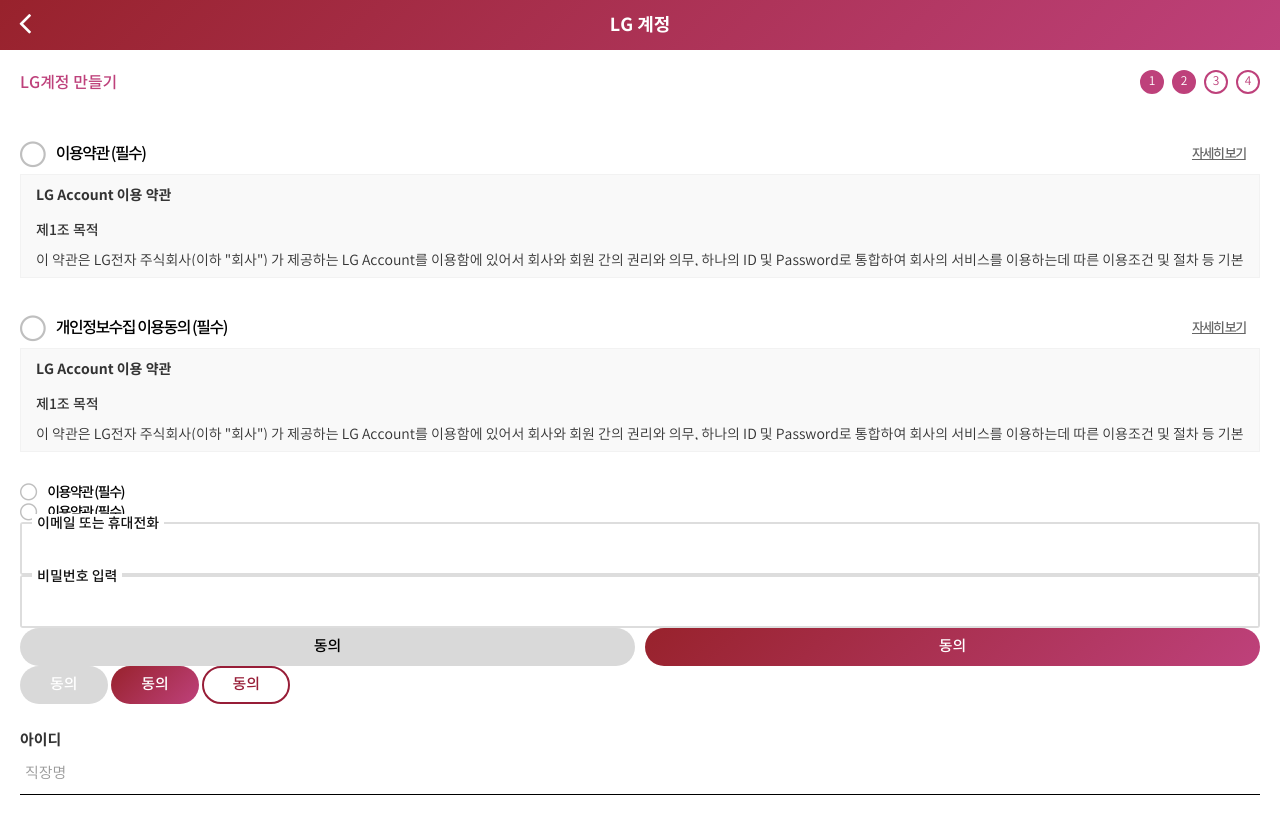
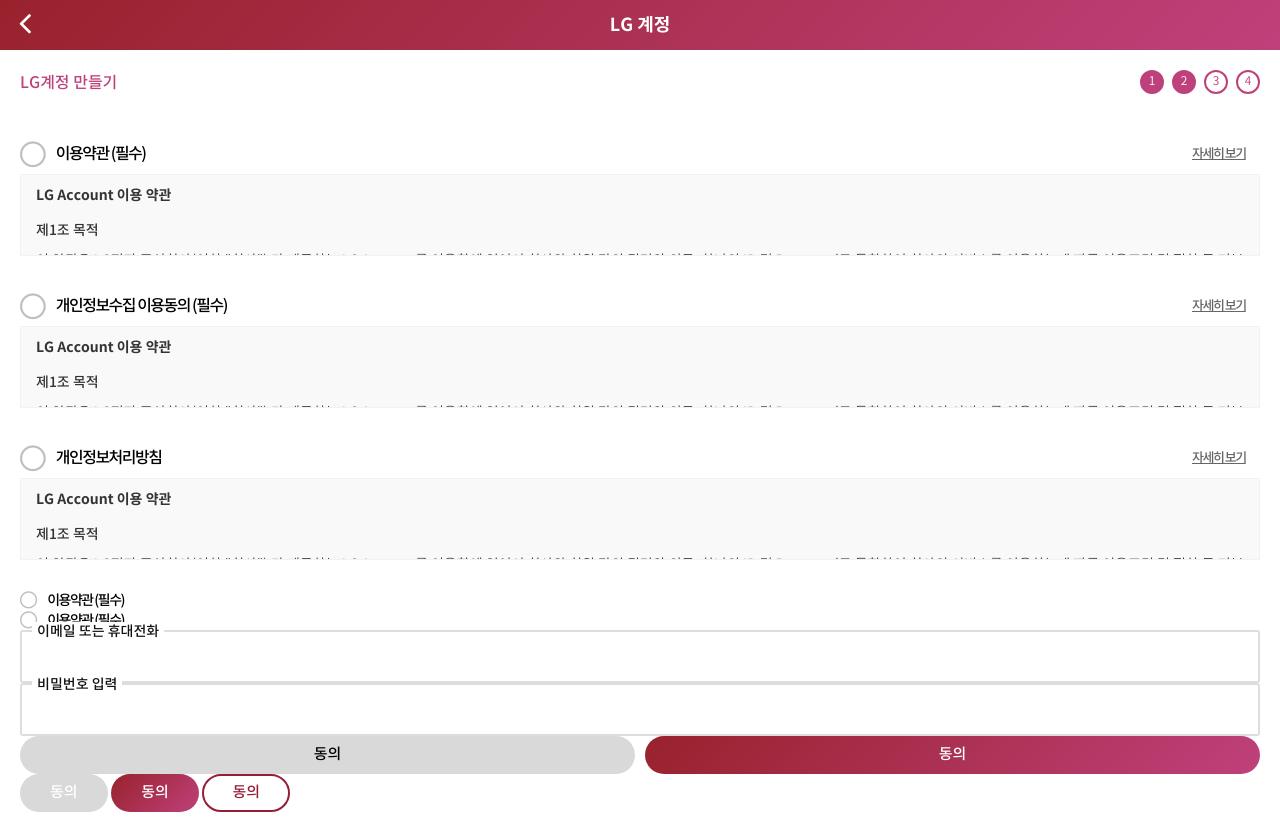
Before and after one commit to Redpillar/las, a plain HTML site: page html/LAS_01_0002.html in a window 1280 px wide. Shown: the top 818 px of the page. Drawn offline with Linux system fonts and the light colour scheme.

Commit message:
update05

```diff
--- a/css/common_ui.css
+++ b/css/common_ui.css
@@ -121,8 +121,8 @@ input[type='text']::placeholder{font-size:1.5rem; color:#bdbdbd}
 .clause-list-box > ul > li + li{margin-top:3rem;}
 .both-layout-box{/* padding:0 0 0 4.5rem; */}
 .both-layout-box .alink-line{margin-bottom:0.8rem;}
-.area-clause{height:8rem;padding:1.1rem 1.5rem;border:0.1rem solid #f2f2f2;overflow-y: scroll;background:#f9f9f9;}
-.area-clause .innerWrap{overflow-y: auto;height:100%;display:-webkit-box;-webkit-line-clamp:6;-webkit-box-orient:vertical;text-overflow:ellipsis;}
+.area-clause{height:8rem;border:0.1rem solid #f2f2f2;overflow-y: scroll;background:#f9f9f9;}
+.area-clause .innerWrap{overflow-y: auto;height:calc(100% - 2.2rem); padding:1.1rem 1.5rem}
 .area-clause h1, .area-clause h2, .area-clause p{display:block; width:100%; height:auto; padding:0; margin:0;}
 .area-clause h1{padding:0 0 1.5rem 0; font-size:1.4rem; font-weight:bold;}
 .area-clause h2{padding:0 0 1rem 0;font-size: 1.4rem;font-weight:normal;}
--- a/html/LAS_01_0002.html
+++ b/html/LAS_01_0002.html
@@ -63,6 +63,31 @@
                     </li>
                     <li>
                         <label  class="check-box-label fill">개인정보수집 이용동의 (필수)
+                            <input type="checkbox">
+                            <a href="#javascript:;" class="alink-line">자세히 보기</a>
+                        </label>
+                        <div class="both-layout-box">
+
+                            <div class="area-clause">
+                                <div class="innerWrap">
+                                    <h1>LG Account 이용 약관</h1>
+                                    <h2>제1조 목적</h2>
+                                    <p>이 약관은 LG전자 주식회사(이하 "회사") 가 제공하는 LG Account를 이용함에 있어서 회사와 회원 간의 권리와 의무, 하나의 ID 및 Password로 통합하여 회사의 서비스를 이용하는데 따른 이용조건 및 절차 등 기본적인 사항을 규정함을 목적으로 합니다.</p>
+                                    <h2>제2조 약관의 효력 및 변경</h2>
+                                    <p>1. 이 약관은 LG Account에 가입하고, 회사의 서비스를 이용하고자 하는 모든 이용자에 대해 그 효력을 발생합니다. 2. 회사는 관련 법령을 위반하지 않는 범위 내에서 이 약관을 개정할 수 있습니다. 회사가 약관을 개정하는 경우, 개정된 약관의 적용일자 및 개정사유를 명시하여 현행약관과 함께 서비스의 초기화면 등에 그 적용일자 7일 전부터 적용일자 전일까지 공지합니다. 다만, 회원의 권리ᆞ의무에 중대한 영향을 주는 변경인 경우에는 그 적용일자 30일 전부터 적용일자 전일까지 공지합니다.
+                                        3. 회사가 위 2항에 따라 개정된 약관을 공지하면서 "개정일자 적용 이전까지 회원이 명시적으로 거부의 의사표시를 하지 않는 경우 회원이 개정약관에 동의한 것으로 봅니다."라는 취지를 명확하게 공지하였음에도 회원이 명시적으로 거부의 의사표시를 하지 않은 경우에는 개정약관에 동의한 것으로 봅니다. 회원이 개정된 약관에 동의하지 않는 경우 제6조에 따라 탈퇴할 수 있습니다.</p>
+                                    <h2>제3조 정의</h2>
+                                    <p>
+                                        이 약관에서 사용하는 용어의 정의는 다음과 같습니다.<br />
+                                        1. "LG Account 회원"이라 함은 LG Account 회원 등록을 한 자로서, 회사의 정보를 지속적으로 제공받으며 회사가 제공하는 서비스를 계속적으로 이용할 수 있는 자를 말합니다.<br />
+                                        2. "서비스"라 함은 [LG Smart World서비스, LG ThinQ서비스] 등 회사가 LG Account 회원에게 제공하는 인터넷 기반의 제반 서비스를 말합니다.
+                                    </p>
+                                </div>
+                            </div>
+                        </div>
+                    </li>
+                    <li>
+                        <label  class="check-box-label fill">개인정보처리방침
                             <input type="checkbox">
                             <a href="#javascript:;" class="alink-line">자세히 보기</a>
                         </label>
```
Also changed, not shown: html/LAS_01_0001.html (+0 -3 lines).
